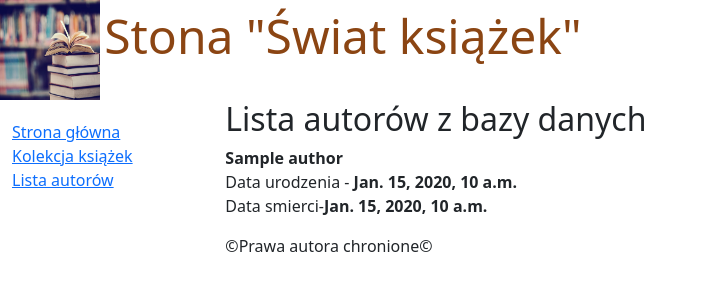
After one commit to IStasovskyi93/Web_books, a Django app: template templates/catalog/author_list.html in a window 1280 px wide. The commit adds this page. Shown: the top 300 px of the page, without its empty margins (0-707 px from the left). Run offline with Django 4.2, Linux system fonts and the light colour scheme; the template is opened without the code that fills it: most values are stand-ins (such as "Sample title", 1, 10 or a date in 2020).

Commit message:
add authors list

```diff
--- a/catalog/views.py
+++ b/catalog/views.py
@@ -15,7 +15,13 @@ def home(request):
 
 class BookListView(generic.ListView):
     model = Book
+    paginate_by = 3
 
 
 class BookDetailView(generic.DetailView):
     model = Book
+
+
+class AuthorListView(generic.ListView):
+    model = Author
+    paginate_by = 3
--- a/eLibrary/urls.py
+++ b/eLibrary/urls.py
@@ -22,4 +22,5 @@ urlpatterns = [
     path('admin/', admin.site.urls),
     re_path('^books/$', views.BookListView.as_view(), name='book-list'),
     re_path(r'^book/(?P<pk>\d+)$', views.BookDetailView.as_view(), name='book-detail'),
+    re_path(r'^author/$', views.AuthorListView.as_view(), name='authors'),
 ]
--- a/templates/base.html
+++ b/templates/base.html
@@ -29,12 +29,29 @@
                 <ul class="sidebar-nav">
                     <li><a href="{% url 'home' %}">Strona główna</a></li>
                     <li><a href="{% url 'book-list' %}">Kolekcja książek</a></li>
-                    <li><a href="">Lista autorów</a></li>
+                    <li><a href="{% url 'authors' %}">Lista autorów</a></li>
                 </ul>
                 {% endblock sidebar %}
             </div>
             <div class="col-sm-10 ">
                 {% block content %}{% endblock content %}
+
+                {% block pagination %}
+                    {% if is_paginated %}
+                        <div class="pagination">
+                            <span class="page-links">
+                                {% if page_obj.has_previous %}
+                                    <a href="{{ request.path }}?page={{ page_obj.previous_page_number }}">Poprzednia</a>
+                                {% endif %}
+                                <span class="page-current">Strona {{ page_obj.number }} z
+                                    {{ page_obj.paginator.num_pages }}.</span>
+                                {% if page_obj.has_next %}
+                                    <a href="{{ request.path }}?page={{ page_obj.next_page_number }}">Następna</a>
+                                {% endif %}
+                            </span>
+                        </div>
+                    {% endif %}
+                {% endblock pagination %}
                 {% block footer %}
                     {% block copyright %}
                         <p>©Prawa autora chronione©</p>
--- /dev/null
+++ b/templates/catalog/author_list.html
@@ -0,0 +1,15 @@
+{% extends "base.html" %}
+
+{% block content %}
+  <h2>Lista autorów z bazy danych</h2>
+  {% if author_list %}
+    {% for author in author_list.all %}
+<p><strong>{{ author.name }}</strong><br> Data urodzenia - <strong>{{ author.date_of_birth }}</strong><br>
+        {% if author.date_of_death %}
+          Data smierci-<strong>{{ author.date_of_death }}</strong></p>
+        {% endif %}
+    {% endfor %}
+  {% else %}
+    <p>Autorzy nie dodani do bazy.</p>
+  {% endif %}
+{% endblock %}
```
Also changed, not shown: templates/catalog/book_detail.html (+5 -6 lines).
